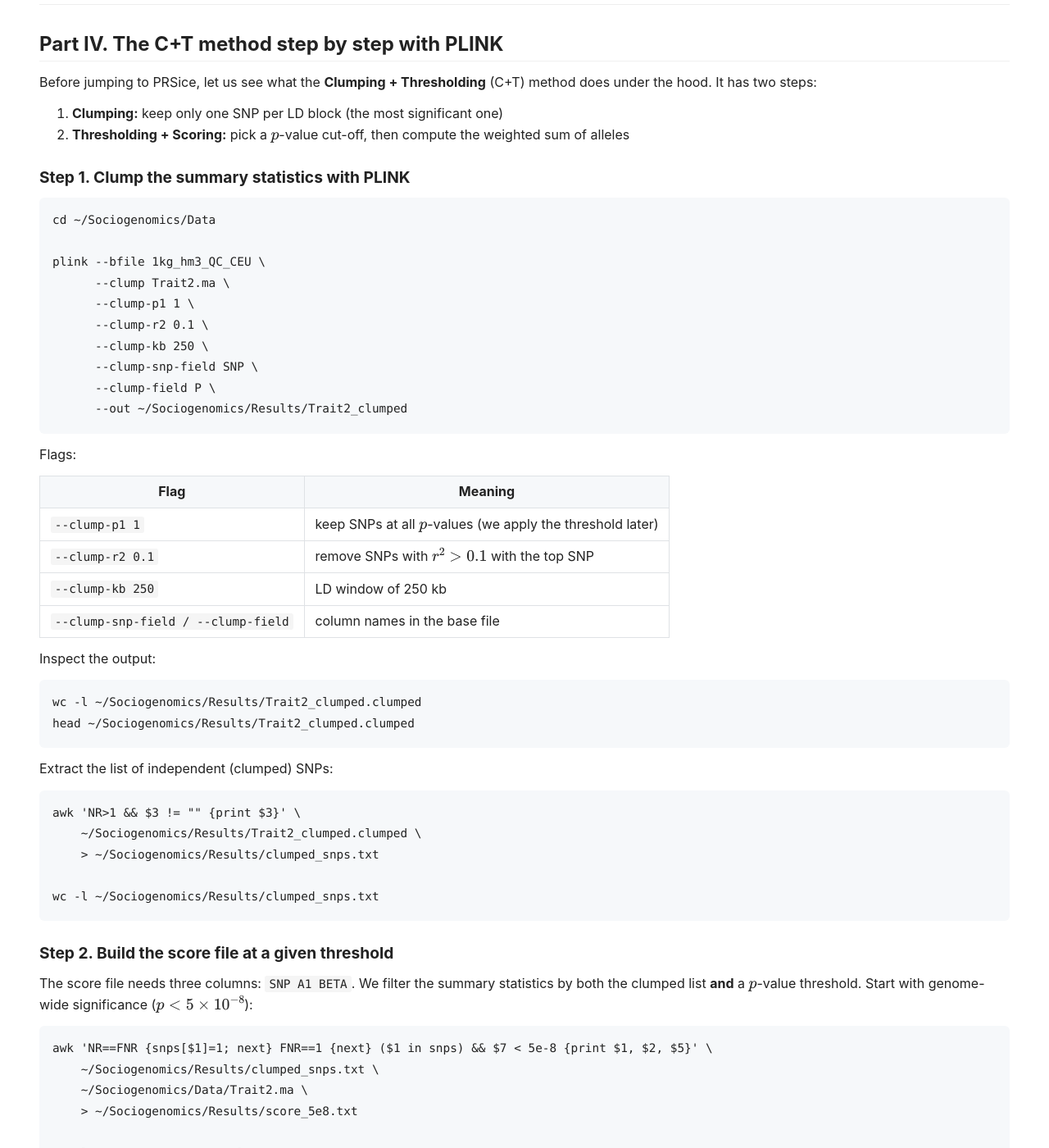
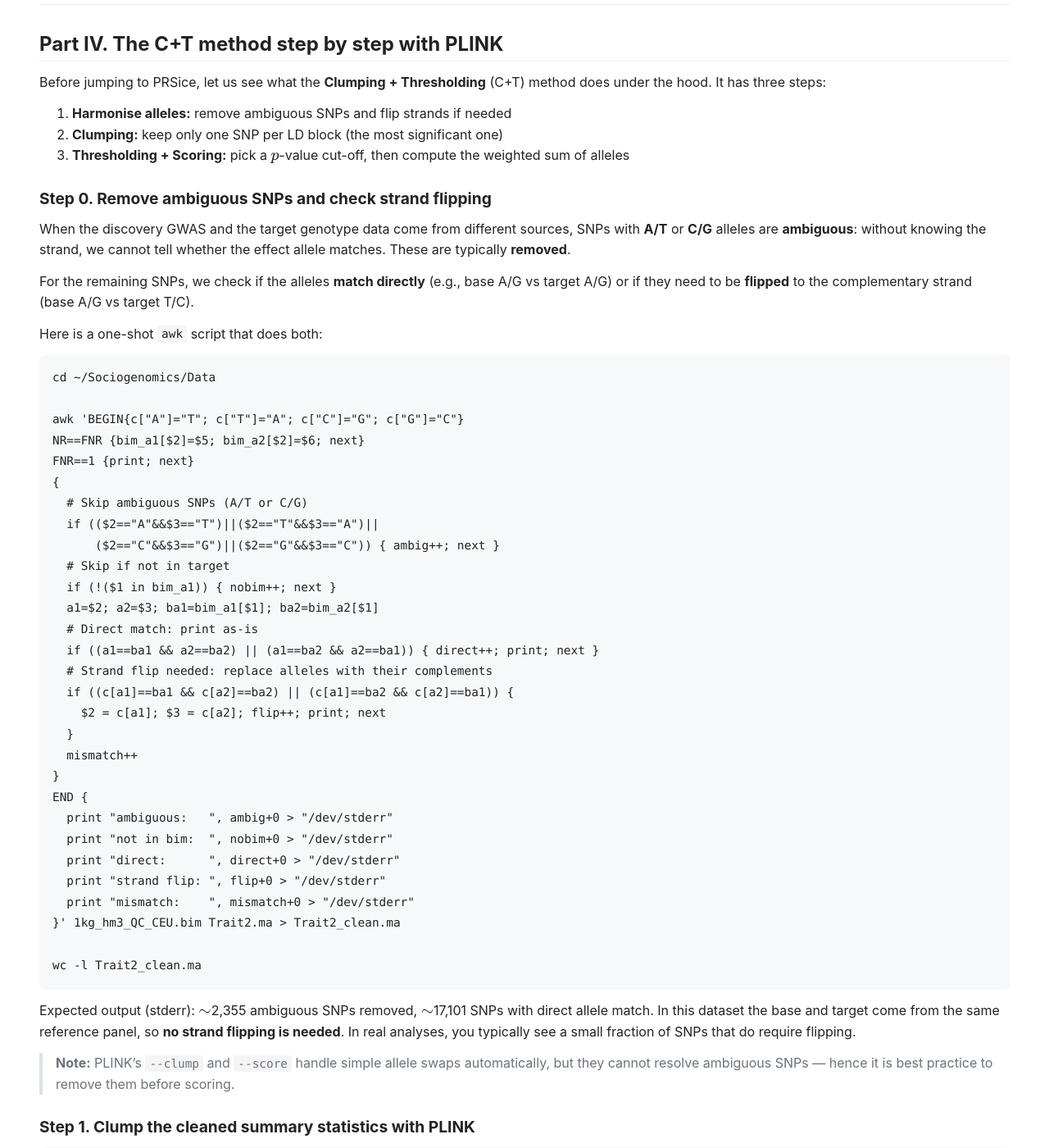
Before and after one commit to nicolabarban/sociogenomics_2025_2026, a Jekyll site: the page built from labs/week6/lab6.md, in a window 1280 px wide and 1400 px high, scrolled down 5577 px. Shown: the whole window at 82% size. Built offline with Jekyll 4.4.1, drawn with Linux system fonts in a browser that asks for light colours; our own code applies the rules of GitHub Pages for plain Markdown files; some of the changed text lies outside the part shown.

Commit message:
Lab 6: add Step 0 to Part IV — remove ambiguous SNPs and check strand flipping
- New Step 0: awk script to filter A/T and C/G ambiguous SNPs from Trait2.ma
  and to flag SNPs whose alleles need strand flipping. Produces Trait2_clean.ma.
- Clumping and scoring now use the cleaned summary statistics.
- Exercise 2 expanded (5 questions covering ambiguous, flipping, clumping,
  thresholding, and threshold comparison).
- Solutions updated with the expected numeric results.

Co-Authored-By: Claude Opus 4.6 (1M context) <noreply@anthropic.com>

````diff
--- a/labs/week6/lab6.md
+++ b/labs/week6/lab6.md
@@ -256,18 +256,61 @@ summary(mod)
 
 ## Part IV. The C+T method step by step with PLINK
 
-Before jumping to PRSice, let us see what the **Clumping + Thresholding** (C+T) method does under the hood. It has two steps:
+Before jumping to PRSice, let us see what the **Clumping + Thresholding** (C+T) method does under the hood. It has three steps:
 
+0. **Harmonise alleles:** remove ambiguous SNPs and flip strands if needed
 1. **Clumping:** keep only one SNP per LD block (the most significant one)
 2. **Thresholding + Scoring:** pick a $p$-value cut-off, then compute the weighted sum of alleles
 
-### Step 1. Clump the summary statistics with PLINK
+### Step 0. Remove ambiguous SNPs and check strand flipping
+
+When the discovery GWAS and the target genotype data come from different sources, SNPs with **A/T** or **C/G** alleles are **ambiguous**: without knowing the strand, we cannot tell whether the effect allele matches. These are typically **removed**.
+
+For the remaining SNPs, we check if the alleles **match directly** (e.g., base A/G vs target A/G) or if they need to be **flipped** to the complementary strand (base A/G vs target T/C).
+
+Here is a one-shot `awk` script that does both:
 
 ```bash
 cd ~/Sociogenomics/Data
 
+awk 'BEGIN{c["A"]="T"; c["T"]="A"; c["C"]="G"; c["G"]="C"}
+NR==FNR {bim_a1[$2]=$5; bim_a2[$2]=$6; next}
+FNR==1 {print; next}
+{
+  # Skip ambiguous SNPs (A/T or C/G)
+  if (($2=="A"&&$3=="T")||($2=="T"&&$3=="A")||
+      ($2=="C"&&$3=="G")||($2=="G"&&$3=="C")) { ambig++; next }
+  # Skip if not in target
+  if (!($1 in bim_a1)) { nobim++; next }
+  a1=$2; a2=$3; ba1=bim_a1[$1]; ba2=bim_a2[$1]
+  # Direct match: print as-is
+  if ((a1==ba1 && a2==ba2) || (a1==ba2 && a2==ba1)) { direct++; print; next }
+  # Strand flip needed: replace alleles with their complements
+  if ((c[a1]==ba1 && c[a2]==ba2) || (c[a1]==ba2 && c[a2]==ba1)) {
+    $2 = c[a1]; $3 = c[a2]; flip++; print; next
+  }
+  mismatch++
+}
+END {
+  print "ambiguous:   ", ambig+0 > "/dev/stderr"
+  print "not in bim:  ", nobim+0 > "/dev/stderr"
+  print "direct:      ", direct+0 > "/dev/stderr"
+  print "strand flip: ", flip+0 > "/dev/stderr"
+  print "mismatch:    ", mismatch+0 > "/dev/stderr"
+}' 1kg_hm3_QC_CEU.bim Trait2.ma > Trait2_clean.ma
+
+wc -l Trait2_clean.ma
+```
+
+Expected output (stderr): $\sim$2,355 ambiguous SNPs removed, $\sim$17,101 SNPs with direct allele match. In this dataset the base and target come from the same reference panel, so **no strand flipping is needed**. In real analyses, you typically see a small fraction of SNPs that do require flipping.
+
+> **Note:** PLINK's `--clump` and `--score` handle simple allele swaps automatically, but they cannot resolve ambiguous SNPs --- hence it is best practice to remove them before scoring.
+
+### Step 1. Clump the cleaned summary statistics with PLINK
+
+```bash
 plink --bfile 1kg_hm3_QC_CEU \
-      --clump Trait2.ma \
+      --clump Trait2_clean.ma \
       --clump-p1 1 \
       --clump-r2 0.1 \
       --clump-kb 250 \
@@ -309,7 +352,7 @@ The score file needs three columns: `SNP A1 BETA`. We filter the summary statist
 ```bash
 awk 'NR==FNR {snps[$1]=1; next} FNR==1 {next} ($1 in snps) && $7 < 5e-8 {print $1, $2, $5}' \
     ~/Sociogenomics/Results/clumped_snps.txt \
-    ~/Sociogenomics/Data/Trait2.ma \
+    ~/Sociogenomics/Data/Trait2_clean.ma \
     > ~/Sociogenomics/Results/score_5e8.txt
 
 wc -l ~/Sociogenomics/Results/score_5e8.txt
@@ -336,9 +379,11 @@ The `SCORE` column is the PGS for each individual.
 
 ### Exercise 2
 
-1. How many clumps did PLINK produce?
-2. How many SNPs pass $p < 5 \times 10^{-8}$ among the clumped SNPs?
-3. Repeat the `--score` step at a looser threshold (e.g., $p < 0.05$). Does the PGS distribution change? Does the correlation with the phenotype improve?
+1. How many ambiguous SNPs (A/T or C/G) were removed from `Trait2.ma`?
+2. How many SNPs required strand flipping? Why do you think the number is zero in this dataset?
+3. How many clumps did PLINK produce from the cleaned summary stats?
+4. How many SNPs pass $p < 5 \times 10^{-8}$ among the clumped SNPs?
+5. Repeat the `--score` step at a looser threshold (e.g., $p < 0.05$). Does the PGS distribution change? Does the correlation with the phenotype improve?
 
 ---
 
````
Also changed, not shown: labs/week6/lab6_solutions.md (+12 -4 lines).
